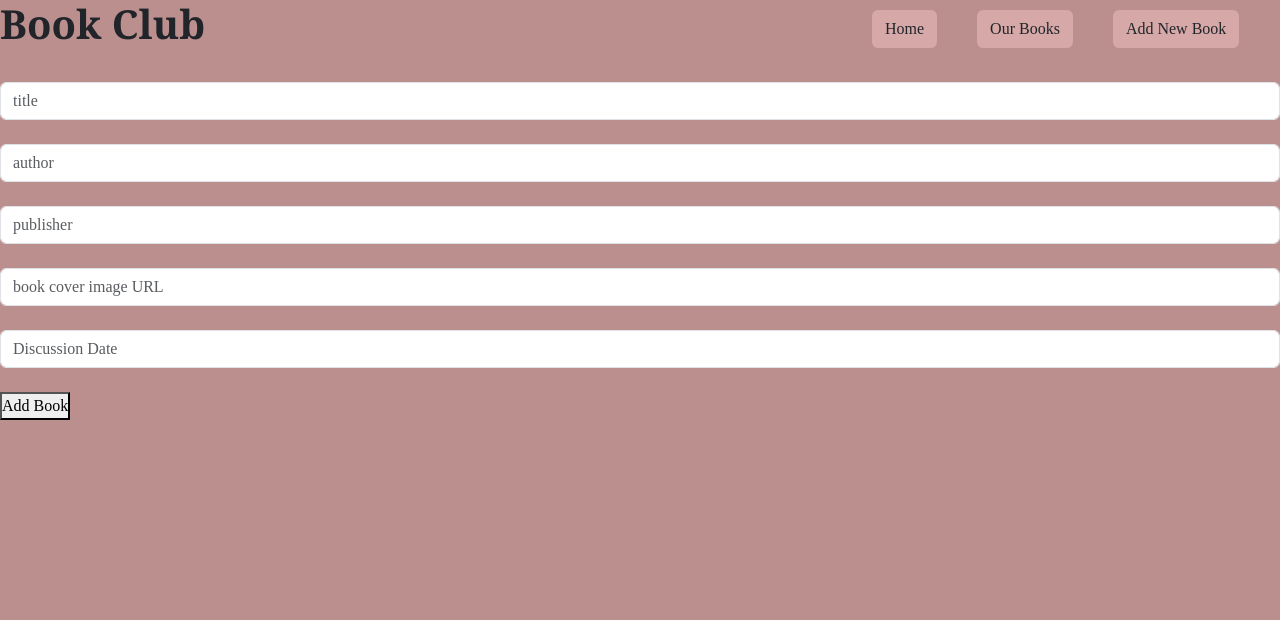
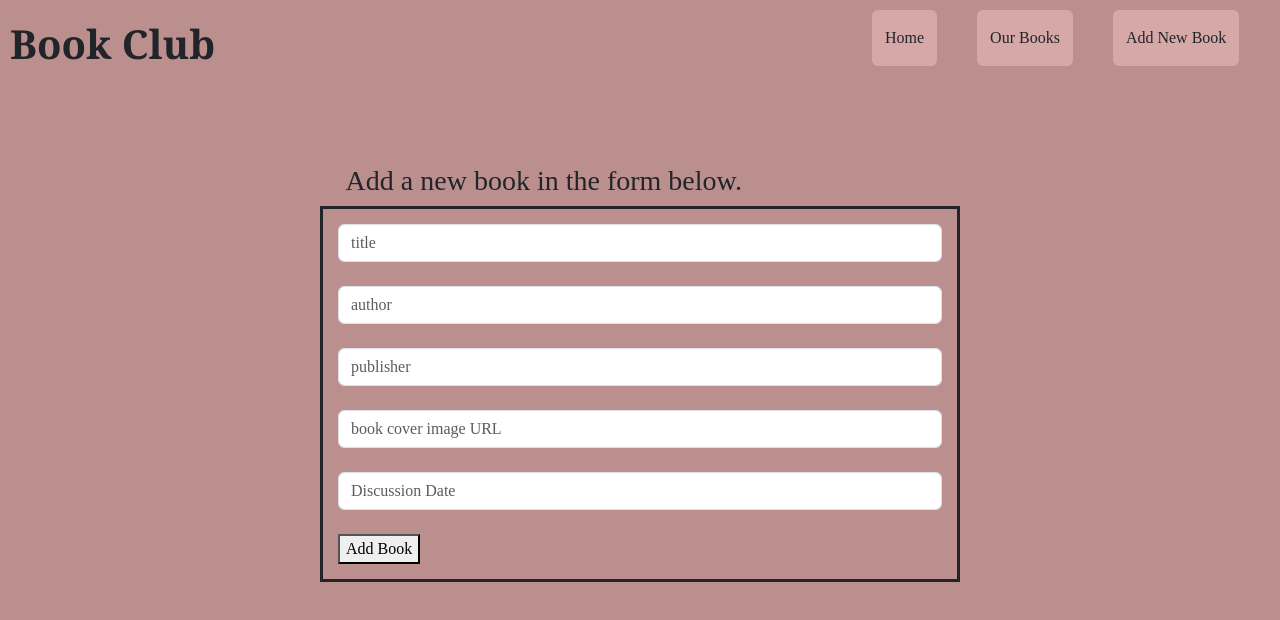
Before and after one commit to julia-wey/Book-Club, a React (Create React App) app: page /new in a window 1280 px wide. Shown: the top 620 px of the page. Built offline with nearby package versions, Linux system fonts and the light colour scheme.

Commit message:
ADDS: updated styling

```diff
--- a/db.json
+++ b/db.json
@@ -32,7 +32,7 @@
       "title": "Braiding Sweetgrass: Indigenous Wisdom, Scientific Knowledge, and the Teachings of Plants",
       "author": "Robin Wall Kimmerer",
       "publisher": "Milkweed Editions",
-      "image": "https://milkweed.org/sites/default/files/styles/book_cover/public/books/front/BraidingSweetgrass_PB_Cover_NB.jpg?itok=e7d_zlYu",
+      "image": "https://m.media-amazon.com/images/I/41ln2sFju0L._SY445_SX342_.jpg",
       "discussionDate": "April 2024",
       "likes": 0
     },
@@ -50,7 +50,7 @@
       "title": "Rebel Girl: My Life as a Feminist Punk",
       "author": "Kathleen Hanna",
       "publisher": "HarperCollins",
-      "image": "https://www.harpercollins.com/cdn/shop/files/9780062825230.jpg?v=1714564763&width=350",
+      "image": "https://www.harpercollins.com/cdn/shop/files/9780062825230_f9e8cabf-9d37-46d6-8924-564c7b37ba37.jpg?v=1715244088&width=350",
       "discussionDate": "June 2024",
       "likes": 0
     },
--- a/src/components/BookCard.js
+++ b/src/components/BookCard.js
@@ -1,5 +1,4 @@
 import React from "react";
-//import Button from 'react-bootstrap/Button';
 import { Link } from "react-router-dom";
 import Card from 'react-bootstrap/Card';
 
@@ -8,12 +7,7 @@ function BookCard({id, image}) {
             <Card style={{ width: '18rem' }}>
               <Card.Img variant="top" src={image} />
               <Card.Body>
-                {/* <Card.Title>Card Title</Card.Title>
-                <Card.Text>
-                  Some quick example text to build on the card title and make up the
-                  bulk of the card's content.
-                </Card.Text> */}
-                <Link to={`/book/${id}`}>Details</Link>
+                <Link to={`/book/${id}`} className="linkBtn">Details</Link>
               </Card.Body>
             </Card>
           );
--- a/src/components/BookDetails.js
+++ b/src/components/BookDetails.js
@@ -30,8 +30,7 @@ function BookDetails() {
         <header>
             <NavBar />
         </header>
-        <main>
-            <h1>Details</h1>
+        <main className="detailsPage">
             {bookInfo}
         </main>
           </>
--- a/src/components/DetailsCard.js
+++ b/src/components/DetailsCard.js
@@ -1,23 +1,21 @@
 import React from "react";
-import Card from 'react-bootstrap/Card';
+// import Card from 'react-bootstrap/Card';
 
 function DetailsCard({ image, title, author, publisher, date }) {
 
     return (
-      <>
-        <Card style={{ width: '18rem' }}>
-              <Card.Img variant="top" src={image} />
-              <Card.Body>
-                <Card.Title>{title}</Card.Title>
-                <Card.Text>{`by ${author}`}</Card.Text>
-                <Card.Text>{`published by ${publisher}`}</Card.Text>
-                <Card.Text>{`for ${date} meeting`}</Card.Text>
-              </Card.Body>
-            </Card>
-          </>
-
+      <div className="detailCard">
+        <card>
+          <img className="detailImg" src={image}/>
+          <card className="detailText">
+            <h3>{title}</h3>
+            <h4>{`by ${author}`}</h4>
+            <p>{`published by ${publisher}`}</p>
+            <p>{`for ${date} meeting`}</p>
+          </card>
+        </card>
+      </div>
           );
-
 }
 
 export default DetailsCard;
--- a/src/components/NewBookForm.js
+++ b/src/components/NewBookForm.js
@@ -39,7 +39,8 @@ function NewBookForm({setBooks}) {
           <NavBar />
           {/* <Form.Control size="lg" type="text" placeholder="Large text" /> */}
           <br />
-          <form onSubmit={handleSubmit}>
+          <h3 className="heading">Add a new book in the form below.</h3>
+          <form className="form" onSubmit={handleSubmit}>
           <Form.Control
             type="text"
             name="title"
--- a/src/index.css
+++ b/src/index.css
@@ -1,12 +1,4 @@
-/* :root {
-  --green: rgb(39, 189, 39);
-} */
 
-* {
-  margin: 0;
-  padding: 0;
-  box-sizing: border-box;
-}
 .home {
   width: 100vw;
   height: 100vh;
@@ -30,20 +22,18 @@ body {
 .header {
   display: flex;
   flex-direction: row;
-
 }
 
 .app-name {
   justify-content: right;
-  /* background-color:blueviolet; */
   width: 65vw;
   font-family: Georgia, 'Times New Roman', Times, serif;
   font-weight: bold;
-
+  padding-top: 20px;
+  padding-left: 10px;
 }
 
 .nav-btn {
-
   display: flex;
   flex-direction: row;
   justify-content: right;
@@ -58,6 +48,29 @@ body {
 
 .btn {
   background-color:rgb(214, 168, 168)
+}
+
+.linkBtn {
+  text-decoration: none;
+  background-color:rgb(214, 168, 168);
+  color: black;
+  padding: 10px;
+  border-radius: 8px;
+}
+
+.heading {
+  width: 50%;
+  margin-left: 27%;
+  margin-right: 25%;
+  margin-top: 5%;
+}
+
+.form {
+  width: 50%;
+  margin-left: 25%;
+  margin-right: 25%;
+  border: solid;
+  padding: 15px;
 }
 
 .cards {
@@ -80,3 +93,38 @@ body {
   padding: 5px;
   margin: 5px;
 }
+
+.detailsPage {
+  width: 100vw;
+  height: 100vh;
+  background-image: url('./books-Image.jpg');
+  background-size: cover;
+  background-position: center;
+}
+
+.detailCard {
+  background-color: rgb(214, 168, 168);
+  max-width: 50%;
+  max-height: 600px;
+  position: relative;
+  top: 75px;
+  display: grid;
+  padding: 5px;
+  padding-bottom: 10px;
+  margin-left: 25%;
+  margin-right: 25%;
+  align-items: center;
+  border: solid;
+}
+
+.detailImg {
+  margin-top: 10px;
+  float: right;
+  height: 400px;
+}
+
+.detailText {
+  margin-top: 10px;
+  margin-left: 10px;
+  text: wrap;
+}
```
